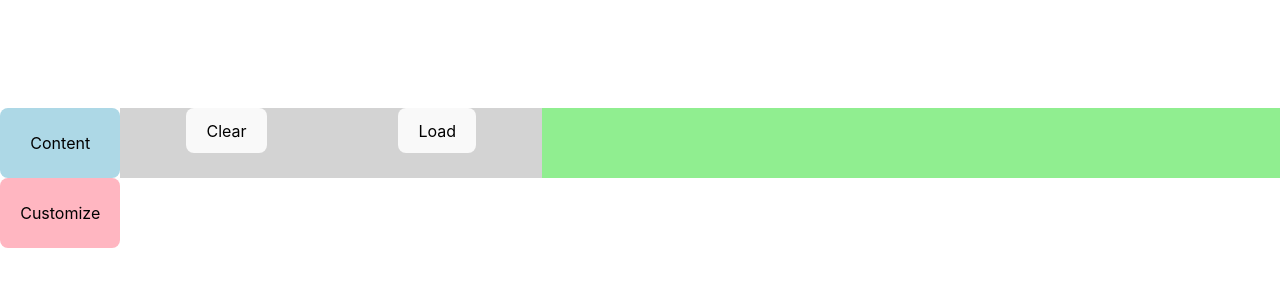
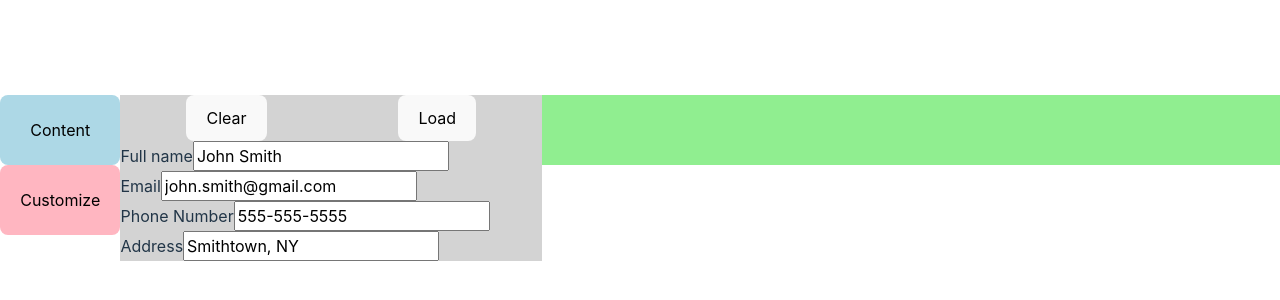
Before and after one commit to jinftw64/cv-application, a React (Vite) app: page / in a window 1280 px wide. Shown: the part 222-522 px from the top of the page. Built offline with nearby package versions, Linux system fonts and the light colour scheme.

Commit message:
extend formArea to include personalDetails

```diff
--- a/src/App.css
+++ b/src/App.css
@@ -97,7 +97,7 @@ h6 {
 
 .formArea {
   background-color: lightgray;
-  height: 70px;
+  height: 100%;
   width: 100%;
 }
 
--- a/src/components/formArea.jsx
+++ b/src/components/formArea.jsx
@@ -1,11 +1,13 @@
 import '../App.css'
 import Action from './action.jsx'
+import PersonalDetails from './personalDetails.jsx';
 
 function FormArea() {
 
   return (
     <div className="formArea">
       <Action />
+      <PersonalDetails />
     </div>
   )
 }
--- a/src/components/personalDetails.jsx
+++ b/src/components/personalDetails.jsx
@@ -0,0 +1,32 @@
+import '../App.css'
+
+function InputGroup({ labelText, inputText, inputType, placeholder, category }) {
+  return (
+    <div className="input-group">
+      <label for={category}>{labelText}</label>
+      <input type={inputType} id={category} value={inputText} placeholder={placeholder} />
+    </div>
+  )
+}
+
+export default function PersonalDetails() {
+  return (
+    <div className="personalDetails">
+      <div class='fullName'>
+        <InputGroup labelText='Full name' inputText='John Smith' placeholder='First and Last Name' category='full-name' inputType='text' />
+      </div>
+
+      <div class='email'>
+        <InputGroup labelText='Email' inputText='john.smith@gmail.com' placeholder='Email address' category='email' inputType='email' />
+      </div>
+
+      <div class='phone'>
+        <InputGroup labelText='Phone Number' inputText='555-555-5555' placeholder='123-456-7890' category='phone' inputType='tel' />
+      </div>
+
+      <div class='address'>
+        <InputGroup labelText='Address' inputText='Smithtown, NY' placeholder='Address' category='address' inputType='text' />
+      </div>
+    </div>
+  )
+}
```
